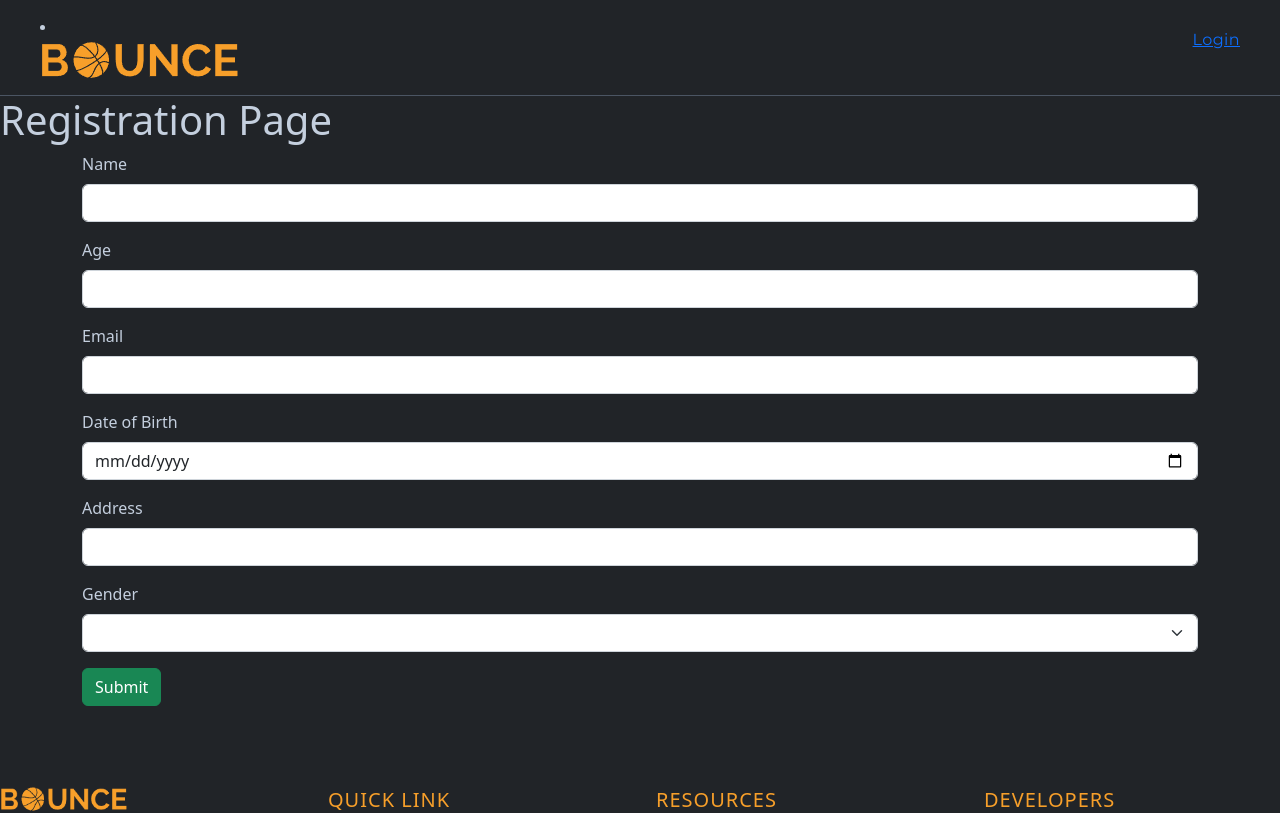
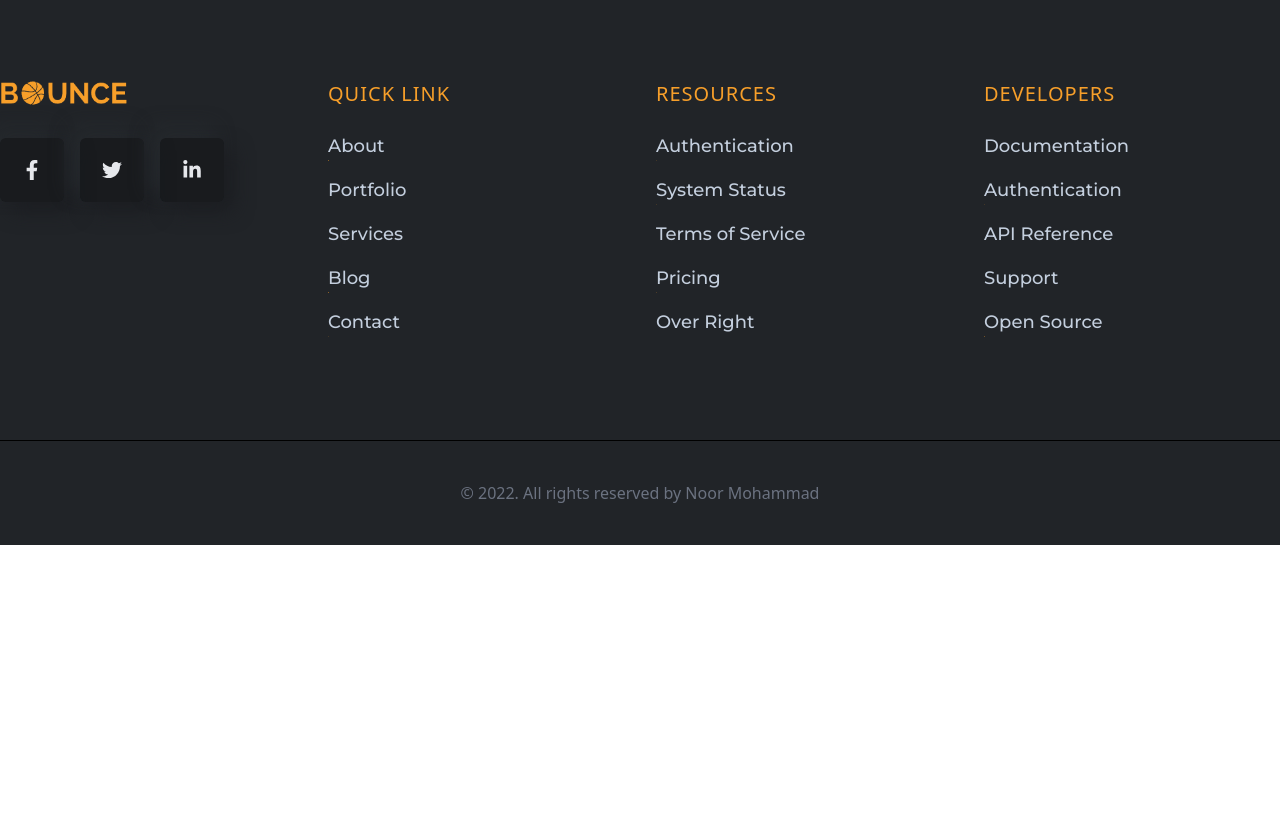
Before and after one commit to TheJad55/EECE430Proj, a React (Create React App) app: page /register in a window 1280 px wide. Shown: the top 813 px of the page. Built offline with nearby package versions, Linux system fonts and the light colour scheme.

Commit message:
Revert "Addition of registration page and login page."
This reverts commit ecd8488bfe2a9c88eb0b00a973b7ea8abb83844f.

```diff
--- a/package.json
+++ b/package.json
@@ -3,15 +3,12 @@
   "version": "0.1.0",
   "private": true,
   "dependencies": {
-    "@hookform/resolvers": "^3.0.1",
     "@testing-library/jest-dom": "^5.16.5",
     "@testing-library/react": "^13.4.0",
     "@testing-library/user-event": "^13.5.0",
-    "bootstrap": "^5.2.3",
     "framer-motion": "^10.11.2",
     "react": "^18.2.0",
     "react-dom": "^18.2.0",
-    "react-hook-form": "^7.43.9",
     "react-icons": "^4.8.0",
     "react-router-dom": "^6.10.0",
     "react-scripts": "5.0.1",
@@ -20,8 +17,7 @@
     "react-slick": "^0.29.0",
     "slick-carousel": "^1.8.1",
     "styled-components": "^5.3.9",
-    "web-vitals": "^2.1.4",
-    "zod": "^3.21.4"
+    "web-vitals": "^2.1.4"
   },
   "scripts": {
     "start": "react-scripts start",
--- a/src/App.js
+++ b/src/App.js
@@ -4,7 +4,6 @@ import FooterBottom from "./components/footer/FooterBottom";
 import Navbar from "./components/navbar/Navbar";
 import Homep from "./components/home/Homep";
 import Login from "./components/login/Login";
-import Registration from "./components/register/Registration";
 import {Routes, Route} from "react-router-dom"
 
 
@@ -16,7 +15,6 @@ function App() {
         <Routes>
           <Route path="/" element={<Homep/>} />
           <Route path="/login" element={<Login/>} />
-          <Route path="/register" element={<Registration/>} />
         </Routes>
         <Footer />
         <FooterBottom />
--- a/src/components/login/Login.js
+++ b/src/components/login/Login.js
@@ -1,14 +1,11 @@
 import React from 'react';
 import Navbar2 from '../navbar/Navbar2'
-import LoginForm from '../usableComponents/LoginForm';
 
 const Login = () => {
   return (
     <div>
       <Navbar2 />
       <h1>Login Page</h1>
-      <LoginForm />
-
     </div>
   );
 }
--- a/src/components/register/Registration.js
+++ /dev/null
@@ -1,16 +0,0 @@
-import React from 'react';
-import Navbar2 from '../navbar/Navbar2'
-import RegistrationForm from '../usableComponents/RegistrationForm';
-
-const Registration = () => {
-  return (
-    <div>
-      <Navbar2 />
-      <h1>Registration Page</h1>
-      <RegistrationForm />
-
-    </div>
-  );
-}
-
-export default Registration;
--- a/src/components/usableComponents/LoginForm.js
+++ /dev/null
@@ -1,69 +0,0 @@
-import React from "react";
-import { useForm } from "react-hook-form";
-import { z } from "zod";
-import { zodResolver } from "@hookform/resolvers/zod";
-
-const schema = z.object({
-  email: z.string().email("Email is invalid."),
-  password: z.string().min(8, {
-    message: "Password must be at least 8 characters long.",
-  }),
-});
-
-const LoginForm = () => {
-  const {
-    handleSubmit,
-    register,
-    formState: { errors },
-  } = useForm({
-    resolver: zodResolver(schema),
-  });
-
-  const onSubmit = (data) => {
-    console.log(data);
-  };
-
-  return (
-    <div className="container">
-      <div className="form-wrapper">
-        <form onSubmit={handleSubmit(onSubmit)}>
-          <div className="mb-3">
-            <label htmlFor="email" className="form-label">
-              Email
-            </label>
-            <input
-              id="email"
-              type="email"
-              className="form-control"
-              {...register("email")}
-            />
-            {errors.email && (
-              <p className="text-danger">{errors.email.message}</p>
-            )}
-          </div>
-
-          <div className="mb-3">
-            <label htmlFor="password" className="form-label">
-              Password
-            </label>
-            <input
-              id="password"
-              type="password"
-              className="form-control"
-              {...register("password")}
-            />
-            {errors.password && (
-              <p className="text-danger">{errors.password.message}</p>
-            )}
-          </div>
-
-          <button className="btn btn-primary" type="submit">
-            Login
-          </button>
-        </form>
-      </div>
-    </div>
-  );
-};
-
-export default LoginForm;
--- a/src/components/usableComponents/RegistrationForm.js
+++ /dev/null
@@ -1,168 +0,0 @@
-import React, { useRef, useState } from "react";
-import { useForm } from "react-hook-form";
-import { z } from "zod";
-import { zodResolver } from "@hookform/resolvers/zod";
-
-
-const genderOptions = ["", "Male", "Female", "Other"];
-
-const schema = z.object({
-  name: z
-    .string()
-    .min(3, { message: "Name must be at least 3 characters long." }),
-  age: z
-    .number({ invalid_type_error: "Age field is required." })
-    .min(18, { message: "You must be at least 18 years old" }),
-  email: z.string().email("Email is invalid."),
-  dob: z.string().refine((dateString) => {
-    const date = new Date(dateString);
-    const currentDate = new Date();
-    const year1900 = new Date("1900-01-01");
-    return !isNaN(date.valueOf()) && date <= currentDate && date >= year1900;
-  }, "Date of birth is invalid."),
-  address: z
-    .string()
-    .min(5, { message: "Address must be at least 5 characters long." }),
-  gender: z
-    .union([z.enum(genderOptions), z.string().nonempty()])
-    .refine((value) => genderOptions.includes(value), {
-      message: "Invalid gender option.",
-    }),
-});
-
-const RegistrationForm = () => {
-  const [showSuccessAlert, setShowSuccessAlert] = useState(false);
-  const {
-    handleSubmit,
-    register,
-    formState: { errors, isValid },
-  } = useForm({
-    resolver: zodResolver(schema),
-  });
-
-  const onSubmit = (data) => {
-    console.log(data);
-    setShowSuccessAlert(true);
-  };
-
-  const handleAlertDismiss = () => {
-    setShowSuccessAlert(false);
-  };
-
-  return (
-    <div className="container">
-      {showSuccessAlert && (
-        <div
-          className="alert alert-success alert-dismissible fade show mt-3"
-          role="alert"
-        >
-          Form submitted successfully!
-          <button
-            type="button"
-            className="btn-close"
-            data-bs-dismiss="alert"
-            aria-label="Close"
-            onClick={handleAlertDismiss}
-          ></button>
-        </div>
-      )}
-      <div className="form-wrapper">
-        <form onSubmit={handleSubmit(onSubmit)}>
-          <div className="mb-3">
-            <label htmlFor="name" className="form-label">
-              Name
-            </label>
-            <input
-              id="name"
-              type="text"
-              className="form-control"
-              {...register("name")}
-            />
-            {errors.name && (
-              <p className="text-danger">{errors.name.message}</p>
-            )}
-          </div>
-
-          <div className="mb-3">
-            <label htmlFor="age" className="form-label">
-              Age
-            </label>
-            <input
-              id="age"
-              type="number"
-              className="form-control"
-              {...register("age", { valueAsNumber: true })}
-            />
-            {errors.age && <p className="text-danger">{errors.age.message}</p>}
-          </div>
-
-          <div className="mb-3">
-            <label htmlFor="email" className="form-label">
-              Email
-            </label>
-            <input
-              id="email"
-              type="email"
-              className="form-control"
-              {...register("email")}
-            />
-            {errors.email && (
-              <p className="text-danger">{errors.email.message}</p>
-            )}
-          </div>
-          <div className="mb-3">
-            <label htmlFor="dob" className="form-label">
-              Date of Birth
-            </label>
-            <input
-              id="dob"
-              type="date"
-              className="form-control"
-              {...register("dob")}
-            />
-            {errors.dob && <p className="text-danger">{errors.dob.message}</p>}
-          </div>
-          <div className="mb-3">
-            <label htmlFor="address" className="form-label">
-              Address
-            </label>
-            <input
-              id="address"
-              type="text"
-              className="form-control"
-              {...register("address")}
-            />
-            {errors.address && (
-              <p className="text-danger">{errors.address.message}</p>
-            )}
-          </div>
-          <div className="mb-3">
-            <label htmlFor="gender" className="form-label">
-              Gender
-            </label>
-            <select
-              id="gender"
-              className="form-control form-select"
-              {...register("gender")}
-            >
-              {genderOptions.map((option) => (
-                <option key={option} value={option}>
-                  {option}
-                </option>
-              ))}
-            </select>
-            {errors.gender && (
-              <p className="text-danger">{errors.gender.message}</p>
-            )}
-          </div>
-
-          <button className="btn btn-success" type="submit">
-            Submit
-          </button>
-        </form>
-      </div>
-    </div>
-  );
-};
-
-export default RegistrationForm;
--- a/src/index.js
+++ b/src/index.js
@@ -4,7 +4,6 @@ import "slick-carousel/slick/slick.css";
 import './index.css';
 import App from './App';
 import { BrowserRouter } from 'react-router-dom';
-import 'bootstrap/dist/css/bootstrap.min.css';
 
 
 const root = ReactDOM.createRoot(document.getElementById('root'));
```
Also changed, not shown: 1 other file (tests, documents, lock files or other folders).
